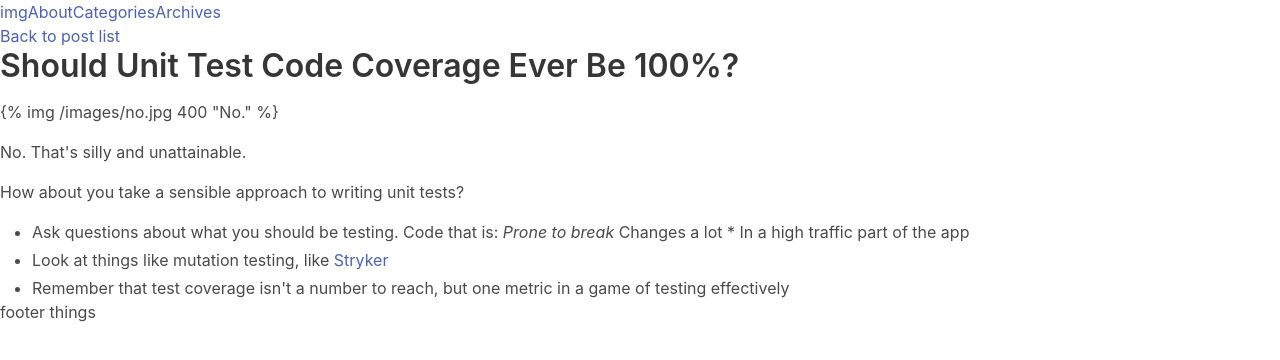
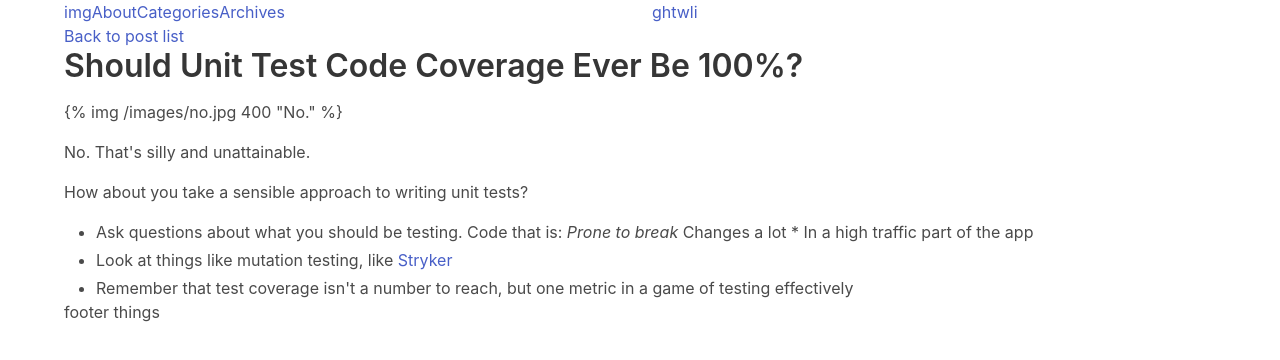
Before and after one commit to 4kategreen/blog, a Next.js app in the folder blog/: page /post/100 in a window 1280 px wide. Shown: the top 360 px of the page. Built offline with nearby package versions, Linux system fonts and the light colour scheme.

Commit message:
adding basic classes to set up bulma

```diff
--- a/blog/components/Header.js
+++ b/blog/components/Header.js
@@ -3,8 +3,9 @@ import Link from 'next/link';
 export default function Header() {
   return (
     <>
-      <header className="header">
-        <nav className="nav">
+      <header>
+        <nav class="columns">
+          <div class="column">
             <Link href="/">
               <a>img</a>
             </Link>
@@ -17,6 +18,18 @@ export default function Header() {
             <Link href="/archives">
               <a>Archives</a>
             </Link>
+          </div>
+          <div class="column">
+            <Link href="/">
+              <a>gh</a>
+            </Link>
+            <Link href="/">
+              <a>tw</a>
+            </Link>
+            <Link href="/">
+              <a>li</a>
+            </Link>
+          </div>
         </nav>
       </header>
     </>
--- a/blog/components/Layout.js
+++ b/blog/components/Layout.js
@@ -9,11 +9,13 @@ export default function Layout({ children, pageTitle, ...props}) {
         <meta name="viewport" content="width=device-width, initial-scale=1" />
         <title>{pageTitle}</title>
       </Head>
-      <section className="layout">
+      <section className="container">
         <Header />
         <div className="content">{children}</div>
       </section>
-      <footer>footer things</footer>
+      <footer>
+        <div class="container">footer things</div>
+      </footer>
     </>
   )
 };
--- a/blog/pages/index.js
+++ b/blog/pages/index.js
@@ -6,8 +6,8 @@ import PostList from '../components/PostList';
 const Index = ({ posts, title, description, ...props }) => {
   return (
     <Layout pageTitle={title}>
-      <h1 className="title">Kate Green</h1>
-      <p className="description">
+      <h1 class="title">Kate Green</h1>
+      <p class="subtitle">
         {description}
       </p>
       <main>
```
Lines whose indentation alone changed are shown as unchanged.
